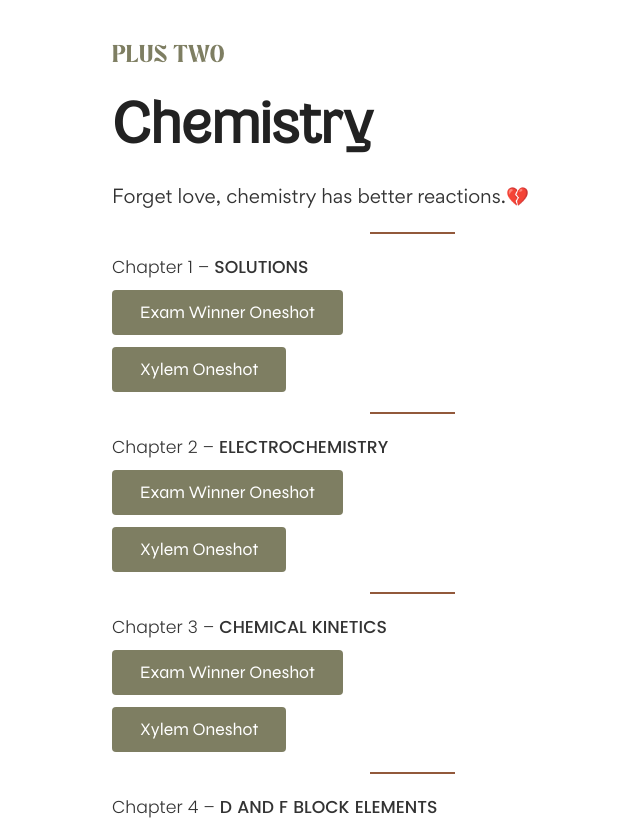
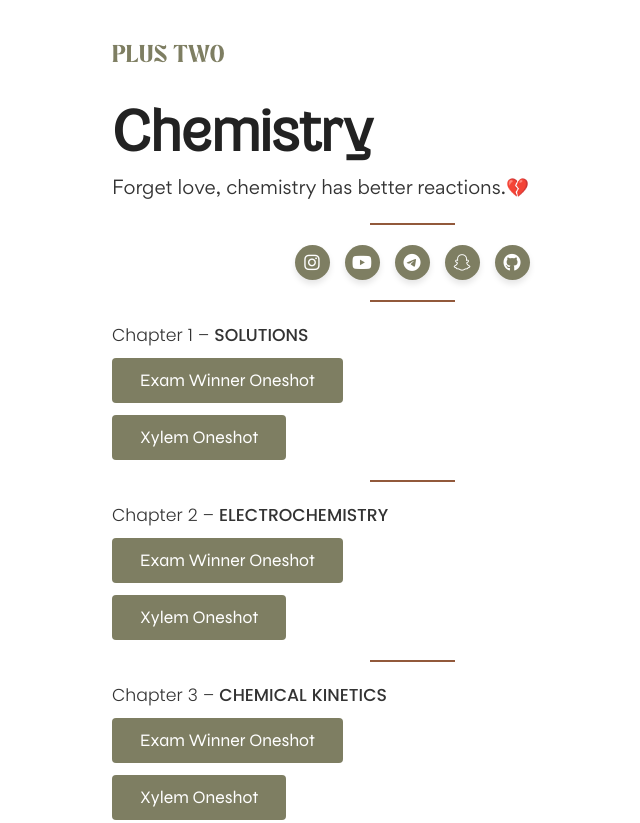
Before and after one commit to unfav-mibssm/Chemistry-2, a plain HTML site: page index.html in a window 1280 px wide. Shown: the top 823 px of the page, without its empty margins (228-868 px from the left). Drawn offline with Linux system fonts and the light colour scheme.

Commit message:
Update index.html

```diff
--- a/index.html
+++ b/index.html
@@ -4,6 +4,11 @@
     <meta charset="UTF-8">
     <meta name="viewport" content="width=device-width, initial-scale=1.0">
     <title>Plus Two Chemistry</title>
+
+    <link rel="icon" type="image/png" href="favicon.png">
+
+    <link rel="stylesheet" href="https://cdnjs.cloudflare.com/ajax/libs/font-awesome/6.5.0/css/all.min.css">
+
     <style>
         /* --- FONT REGISTRATION --- */
         @font-face { font-family: 'PlusTwoFont'; src: url('Plustwo.ttf'); }
@@ -25,17 +30,30 @@
         }
 
         /* --- HEADER SECTION --- */
+        .plus-two-link {
+            text-decoration: none;
+            display: inline-block;
+            outline: none;
+            -webkit-tap-highlight-color: transparent;
+            transition: transform 0.1s ease;
+        }
+
+        /* Click Animation for PLUS TWO Header */
+        .plus-two-link:active {
+            transform: scale(0.95);
+        }
+
         .plus-two {
             font-family: 'PlusTwoFont', sans-serif;
             color: #7E7E62;
             font-size: 1.5rem;
-            margin-bottom: 30px; /* Reduced gap */
+            margin-bottom: 30px;
         }
 
         h1 {
             font-family: 'SubjectFont', sans-serif;
             font-size: 3rem;
-            margin: 1;
+            margin: 10px 0;
             line-height: 1.1;
             color: #222;
         }
@@ -47,10 +65,39 @@
             color: #333;
         }
 
-        .emoji {
-            font-size: 1.3rem;
-            margin-bottom: 0;
-            display: block;
+        /* --- SOCIAL ICONS SECTION --- */
+        .social-container {
+            display: flex;
+            justify-content: center;
+            gap: 15px;
+            margin: 10px 0;
+        }
+
+        .social-icon {
+            background-color: #7E7E62;
+            color: white;
+            width: 35px;
+            height: 35px;
+            border-radius: 50%;
+            display: flex;
+            align-items: center;
+            justify-content: center;
+            text-decoration: none;
+            font-size: 1.1rem;
+            transition: all 0.2s ease;
+            box-shadow: 0 4px 6px rgba(0, 0, 0, 0.1);
+            -webkit-tap-highlight-color: transparent;
+        }
+
+        .social-icon:hover {
+            opacity: 0.9;
+            transform: translateY(-2px);
+            box-shadow: 0 6px 12px rgba(0, 0, 0, 0.15);
+        }
+
+        .social-icon:active {
+            transform: scale(0.92);
+            box-shadow: 0 2px 4px rgba(0, 0, 0, 0.1);
         }
 
         /* --- CENTERED DIVIDER --- */
@@ -73,7 +120,7 @@
 
         .chapter-label strong {
             font-family: 'ChapterNameFont', sans-serif;
-            font-weight: normal; /* Using the custom font's own weight */
+            font-weight: normal;
         }
 
         /* --- BUTTONS --- */
@@ -95,10 +142,16 @@
             width: fit-content;
             display: inline-block;
             text-align: center;
+            transition: transform 0.1s ease;
+            -webkit-tap-highlight-color: transparent;
         }
 
         .btn:hover {
             opacity: 0.9;
+        }
+
+        .btn:active {
+            transform: scale(0.96);
         }
 
         .footer {
@@ -111,9 +164,22 @@
 </head>
 <body>
 
-    <div class="plus-two">PLUS TWO</div>
+    <a href="http://www.instagram.com/unfav.mibssm" class="plus-two-link">
+        <div class="plus-two">PLUS TWO</div>
+    </a>
+
     <h1>Chemistry</h1>
     <p class="tagline">Forget love, chemistry has better reactions.💔</p>
+
+    <hr class="wp-divider">
+
+    <div class="social-container">
+        <a href="http://www.instagram.com/unfav.mibssm" class="social-icon"><i class="fab fa-instagram"></i></a>
+        <a href="https://youtube.com/@unfav.mibssm" class="social-icon"><i class="fab fa-youtube"></i></a>
+        <a href="https://t.me/Mibu_Techy" class="social-icon"><i class="fab fa-telegram"></i></a>
+        <a href="https://www.snapchat.com/add/unfav.mibssm" class="social-icon"><i class="fab fa-snapchat"></i></a>
+        <a href="https://github.com/unfav-mibssm" class="social-icon"><i class="fab fa-github"></i></a>
+    </div>
 
     <hr class="wp-divider">
 
```
